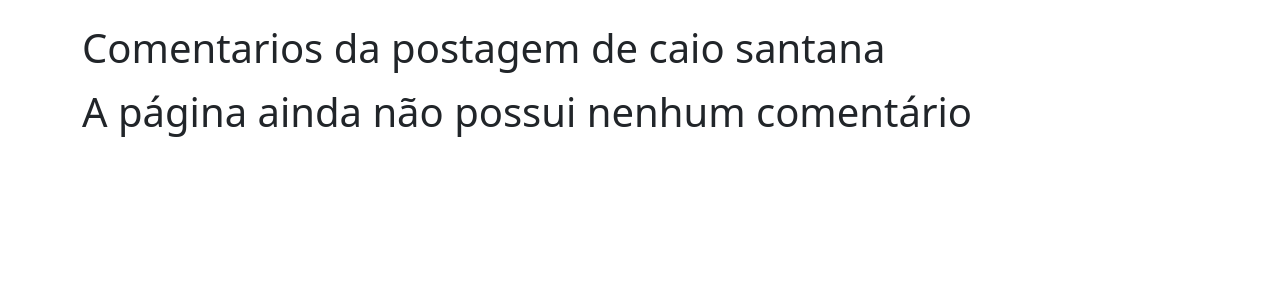
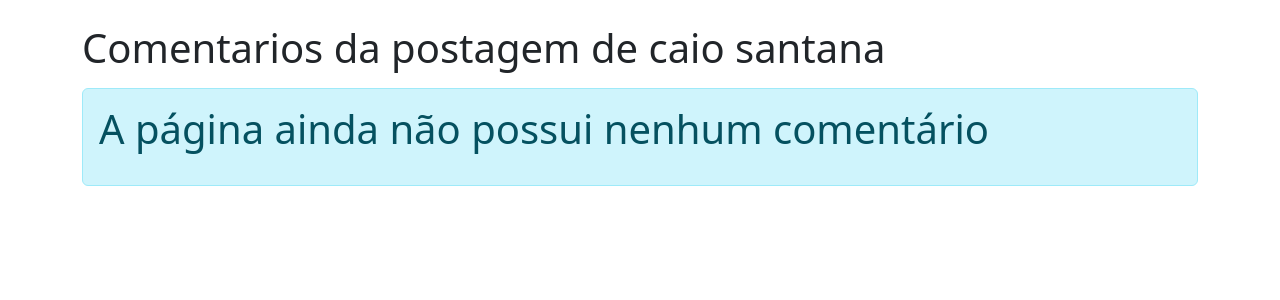
Before and after one commit to caikedomingues/rede-social-em-django--vers-o-publica, a Django app: page /ver_comentarios/13/ in a window 1280 px wide. Shown: the top 300 px of the page. Run offline with Django 5.2, Linux system fonts and the light colour scheme; data comes from the database, SQL or seed files in the repository.

Commit message:
Update ver_comentarios.html

```diff
--- a/projetoredesocial/redesocial/templates/redesocial/ver_comentarios.html
+++ b/projetoredesocial/redesocial/templates/redesocial/ver_comentarios.html
@@ -56,7 +56,7 @@ no sistema-->
 
             {%else%}
 
-                <div class="">
+                <div class="alert alert-info" role="alert">
                     <!--Caso a postagem não tenhu nenhum comentário, iremos apresentar essa
                     mensagem padrão-->
                     <p>A página ainda não possui nenhum comentário</p>
@@ -64,7 +64,7 @@ no sistema-->
 
             <!--Fim da estrutura if-->
             {%endif%}
-
+      </div>
     </body>
 
 </html>
```
